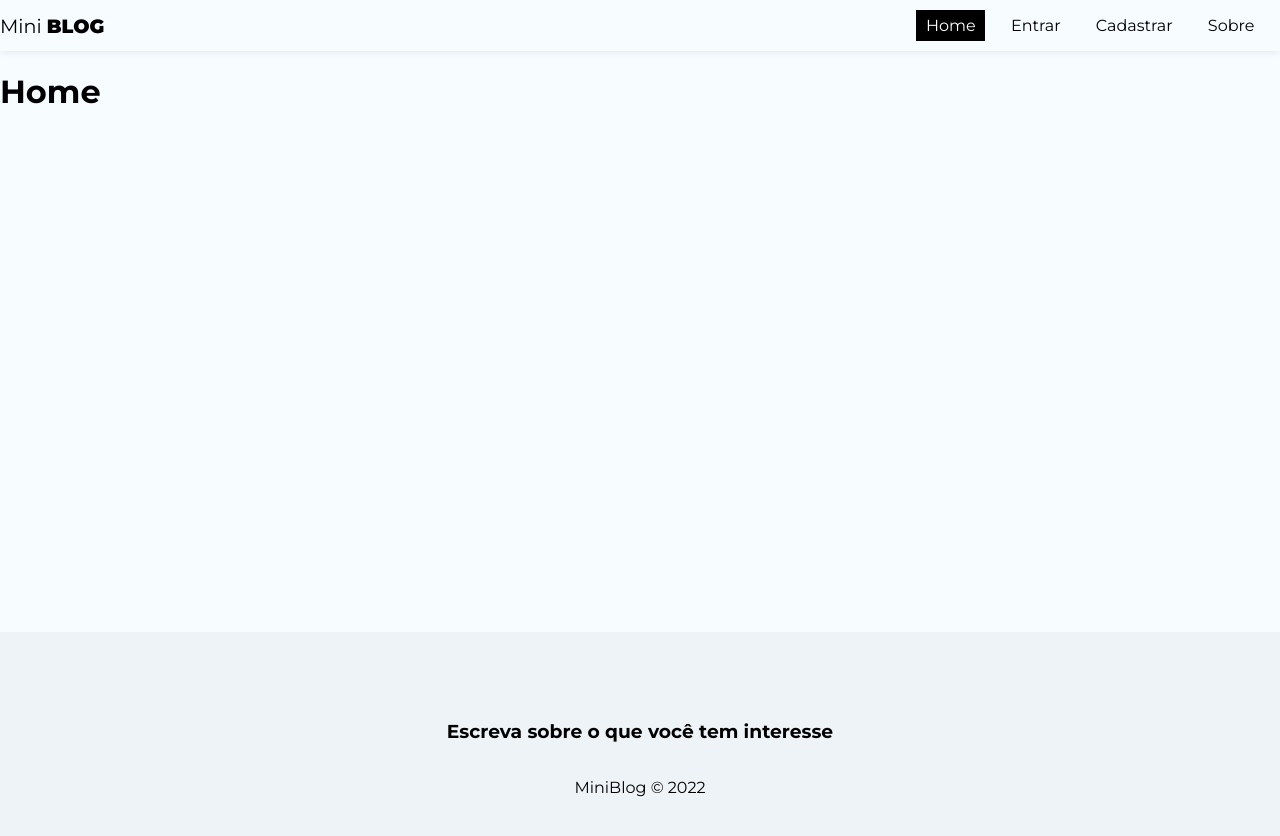
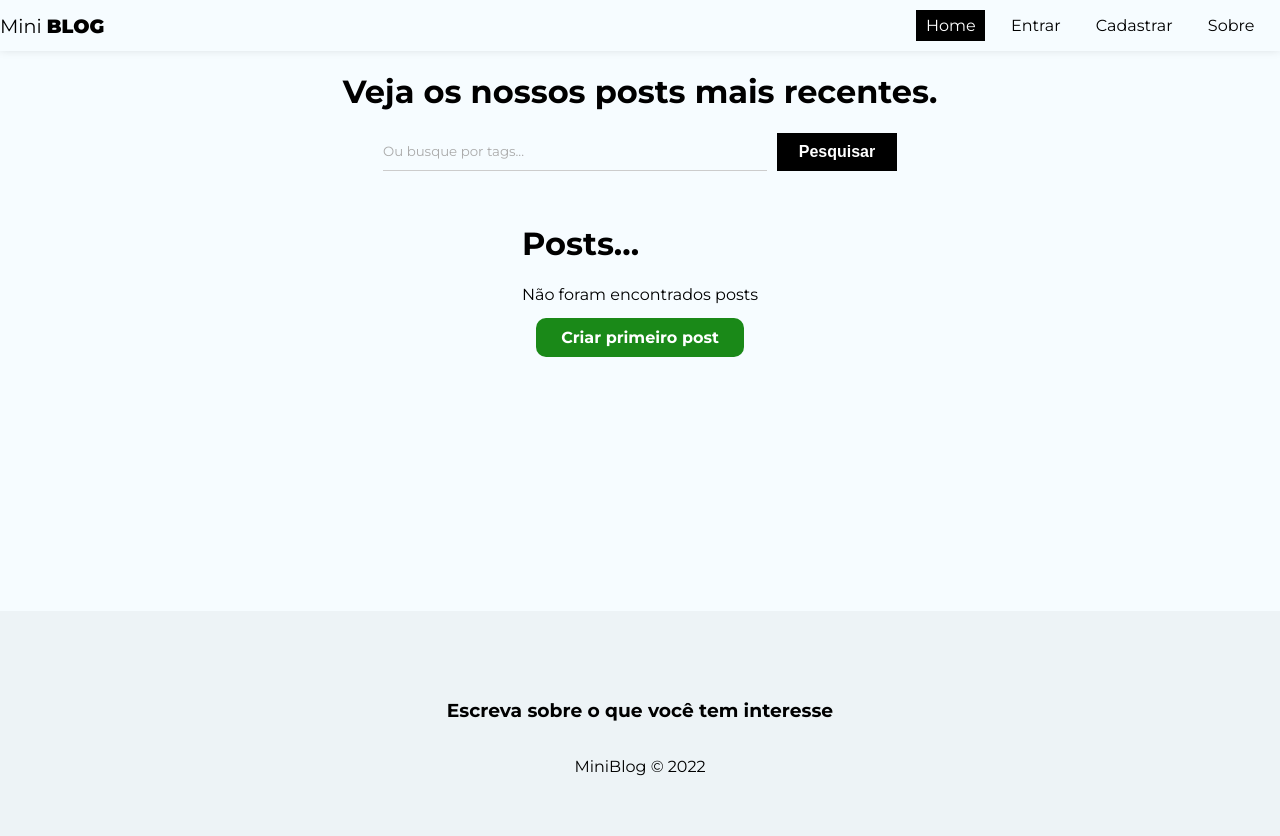
Before and after one commit to Madson05/MiniBlog, a React (Create React App) app: page / in a window 1280 px wide. Shown: the top 836 px of the page. Built offline with nearby package versions, Linux system fonts and the light colour scheme; no server answers.

Commit message:
estruturada a pagina home

```diff
--- a/src/index.css
+++ b/src/index.css
@@ -80,7 +80,7 @@
 }
 
 
-.btn .btn-dark{
+.btn.btn-dark{
   background-color: #000;
   border-radius: 0;
 }
@@ -112,7 +112,7 @@
   background-color: #aaa;
 }
 
-.container .error{
+.container.error{
   color: #721c24;
   background-color: #f8d7da;
   border: 1px solid #f5c6cb;
--- a/src/pages/Home/Home.js
+++ b/src/pages/Home/Home.js
@@ -1,9 +1,38 @@
+// css
 import styles from "./Home.module.css"
 
+//hooks
+import { useNavigate, Link } from "react-router-dom"
+import { useState } from "react"
+
+// components
+
 const Home = () => {
+
+  const [query, setQuery] = useState("");
+  const [posts] = useState([])
+
+  const handleSubmit = (e)=>{
+    e.preventDefault();
+  }
+
   return (
-    <div>
-        <h1>Home</h1>
+    <div className={styles.home}>
+        <h1>Veja os nossos posts mais recentes. </h1>
+        <form onSubmit={handleSubmit} className={styles.search_form}>
+        <input type="text" placeholder="Ou busque por tags..." onChange={(e) => setQuery(e.target.value)} />
+        <button className="btn btn-dark">Pesquisar</button>
+        </form>
+
+        <div>
+          <h1>Posts...</h1>
+          {posts && posts.length === 0 &&(
+            <div className={styles.noposts}>
+              <p>Não foram encontrados posts</p>
+              <Link to="/posts/create" className="btn">Criar primeiro post</Link>
+            </div>
+          )}
+        </div>
     </div>
   )
 }
--- a/src/pages/Home/Home.module.css
+++ b/src/pages/Home/Home.module.css
@@ -0,0 +1,31 @@
+.home{
+    display: flex;
+    flex-direction: column;
+    align-items: center;
+    justify-content: center;
+}
+
+.search_form{
+    max-width: 100%;
+    width: 60%;
+    display: flex;
+    justify-content: center;
+    margin-bottom: 2em;
+}
+
+.search_form input{
+    margin-right: 10px;
+    width: 50%;
+}
+
+.noposts{
+    text-align: center;
+}
+
+.noposts p{
+    margin-bottom: 1.5em;
+}
+
+.noposts a{
+    padding: 10px 25px;
+}
```
